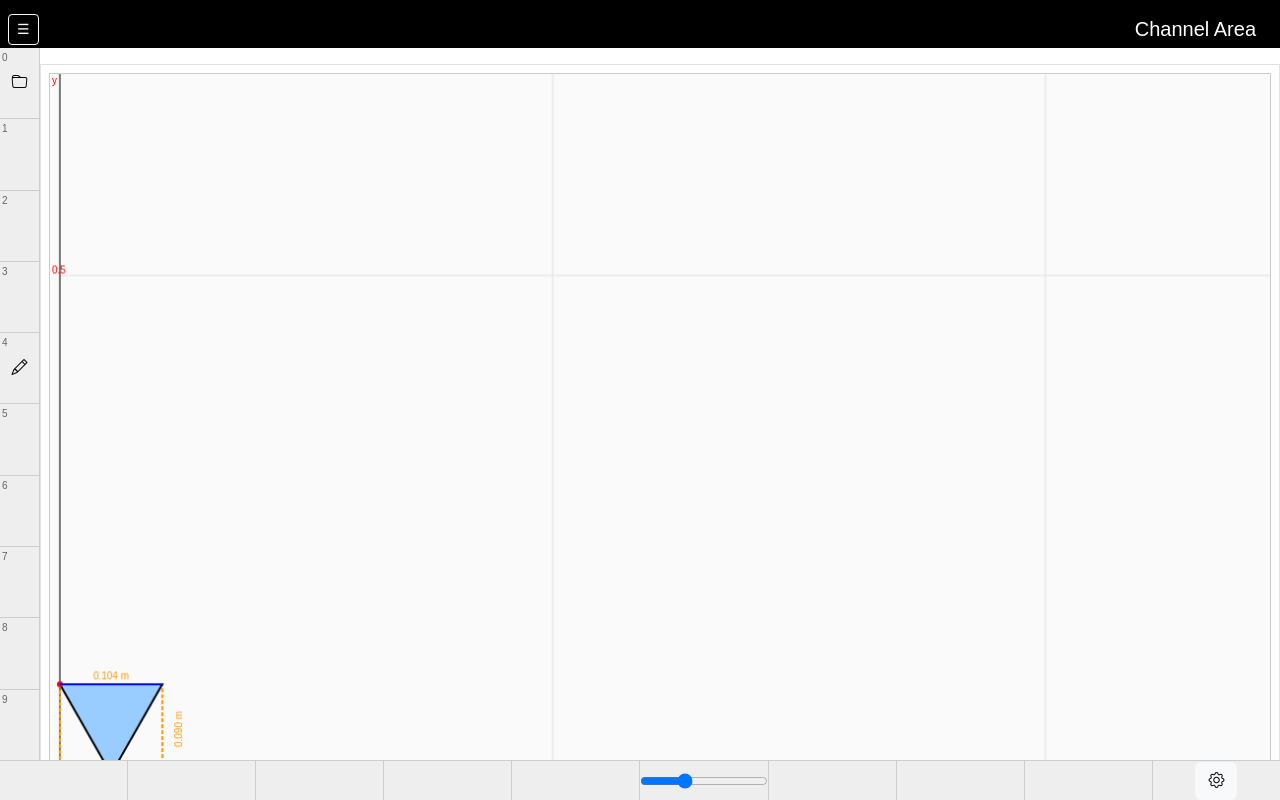
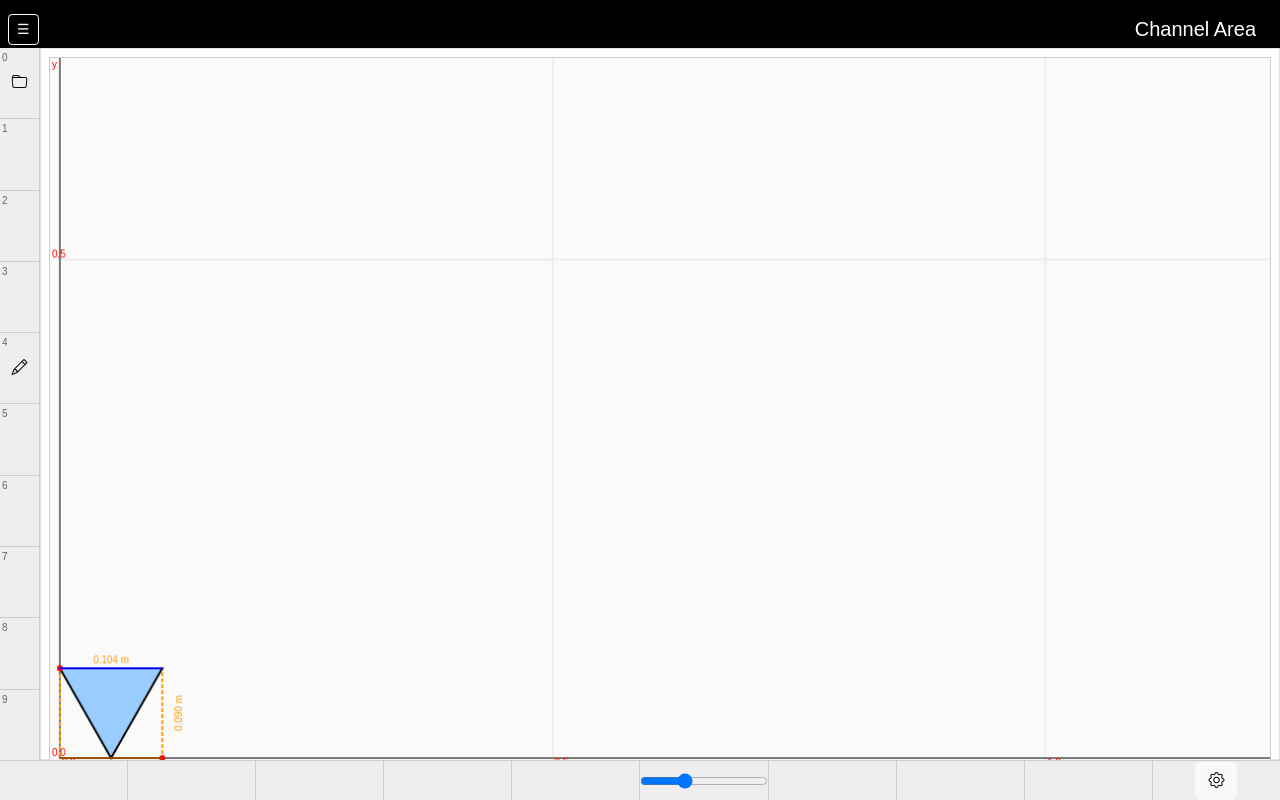
Before and after one commit to techidock/open-source, a Flask app: page / in a window 1280 px wide. Run offline with Flask 3, Linux system fonts and the light colour scheme; data that the repository does not hold is empty; some libraries are stand-ins or nearby versions.

Commit message:
Align canvas with bottom bar

```diff
--- a/channel_area/static/style.css
+++ b/channel_area/static/style.css
@@ -9,13 +9,13 @@ html, body {
 
 body {
   padding-left: 40px;  /* leave room for tool bar */
-  padding-bottom: 40px; /* leave room for bottom bar */
-  padding-top: 48px;    /* room for top nav */
+  padding-bottom: 0;   /* bottom bar handled in JS */
+  padding-top: 48px;   /* room for top nav */
   margin: 0;
 }
 
 /* container for the main drawing layout */
-.container-fluid.mt-3 {
+#main-container {
   height: 100%;
 }
 
--- a/channel_area/templates/index.html
+++ b/channel_area/templates/index.html
@@ -144,7 +144,7 @@
       </div>
     </div>
   </div>
-  <div class="container-fluid mt-3">
+  <div id="main-container" class="container-fluid">
     <dialog id="new-channel-dialog">
       <form method="dialog" onsubmit="return false;">
         <label for="shape">Shape:</label>
```
Also changed, not shown: channel_area/README.md.
